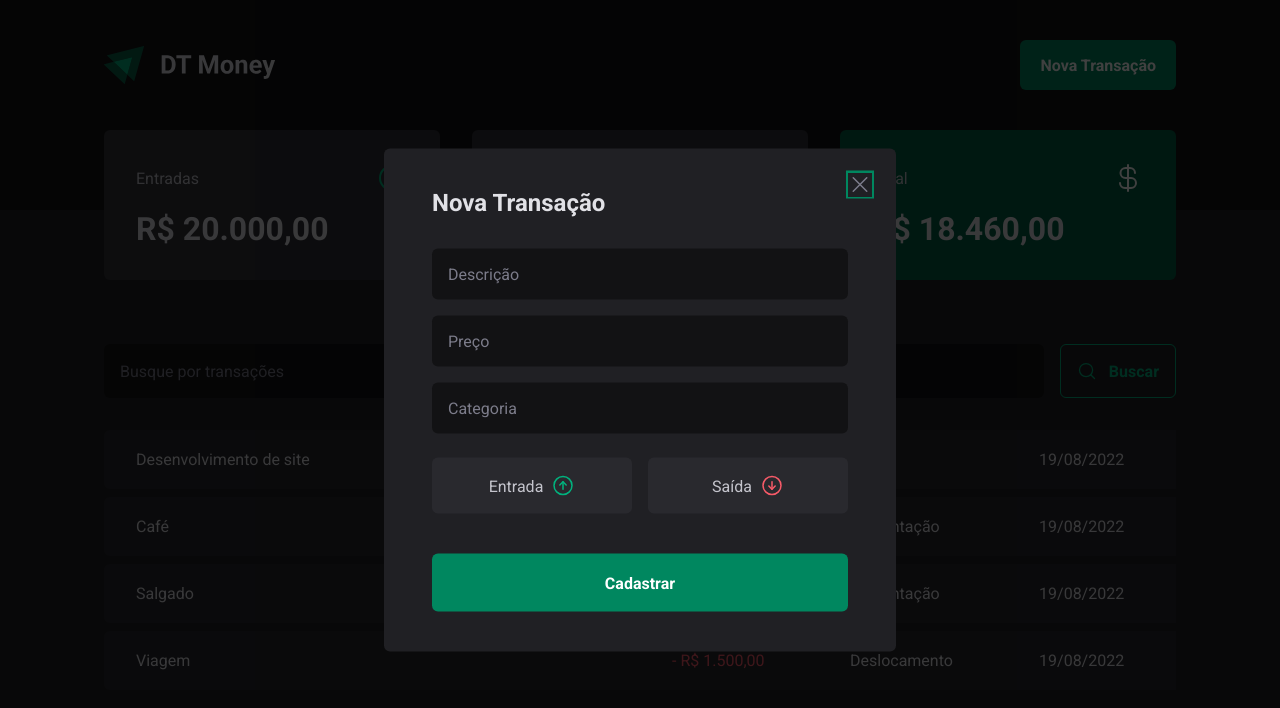
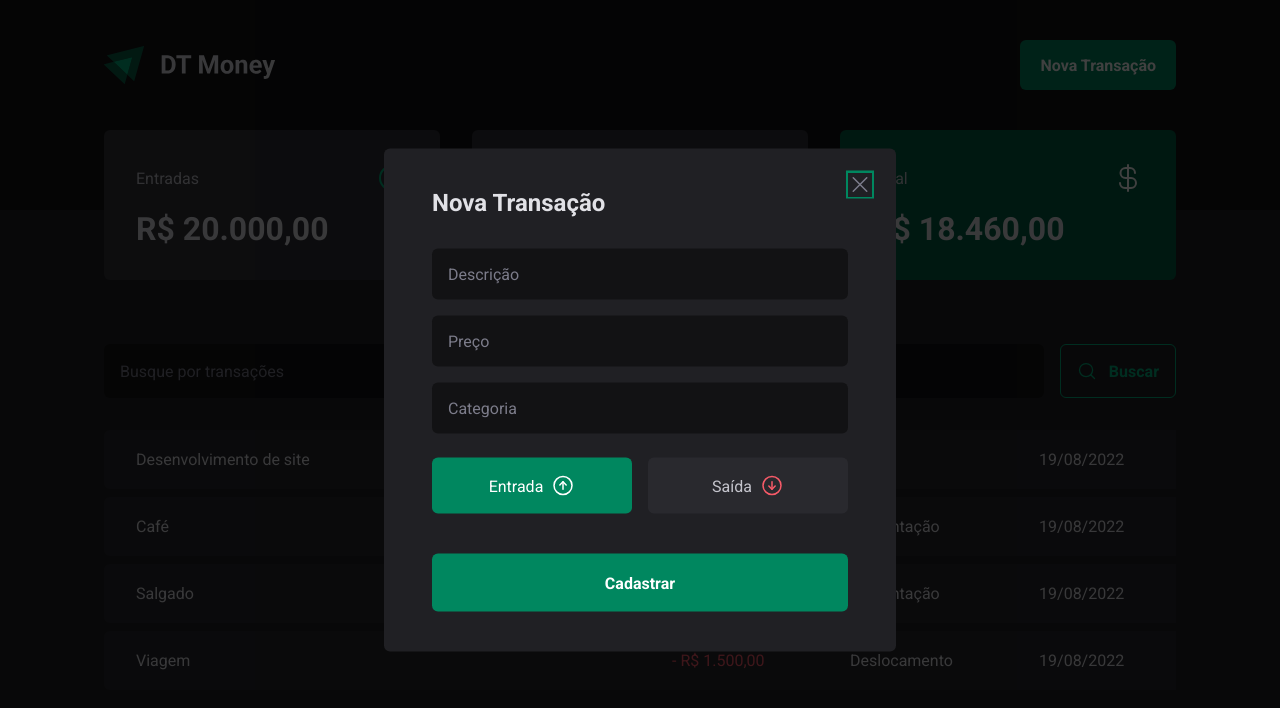
Before and after one commit to luis-b-o/dt-money, a React (Vite) app: page / in a window 1280 px wide. Both pictures are taken after a click on the button "Nova Transação". Shown: the top 708 px of the page. Built offline with nearby package versions, Linux system fonts and the light colour scheme; data requests are answered from the project's data file.

Commit message:
feat: using states and values controller in form data

```diff
--- a/src/components/NewTransactionModal/index.tsx
+++ b/src/components/NewTransactionModal/index.tsx
@@ -8,31 +8,31 @@ import {
 import { zodResolver } from "@hookform/resolvers/zod";
 import * as Dialog from "@radix-ui/react-dialog";
 import { ArrowCircleDown, ArrowCircleUp, X } from "phosphor-react";
-import { useForm } from "react-hook-form";
+import { Controller, useForm } from "react-hook-form";
 import * as z from "zod";
 
 const newTransactionFormSchema = z.object({
   description: z.string(),
   price: z.number(),
   category: z.string(),
-  // type: z.enum(["income", "outcome"]),
+  type: z.enum(["income", "outcome"]),
 });
 
 type NewTransactionFormInputs = z.infer<typeof newTransactionFormSchema>;
 
 export function NewTransactionModal() {
   const {
+    control,
     register,
     handleSubmit,
     formState: { isSubmitting },
   } = useForm<NewTransactionFormInputs>({
     resolver: zodResolver(newTransactionFormSchema),
+    defaultValues: { type: "income" },
   });
 
   async function handleNewTransaction(data: NewTransactionFormInputs) {
     await new Promise((resolve) => setTimeout(resolve, 2000));
-
-    console.log(data);
   }
 
   return (
@@ -65,7 +65,15 @@ export function NewTransactionModal() {
             {...register("category")}
           />
 
-          <TransactionType>
+          <Controller
+            control={control}
+            name="type"
+            render={({ field }) => {
+              return (
+                <TransactionType
+                  onValueChange={field.onChange}
+                  value={field.value}
+                >
                   <TransactionTypeButton variant="income" value="income">
                     Entrada <ArrowCircleUp size={24} />
                   </TransactionTypeButton>
@@ -73,6 +81,9 @@ export function NewTransactionModal() {
                     Saída <ArrowCircleDown size={24} />
                   </TransactionTypeButton>
                 </TransactionType>
+              );
+            }}
+          />
 
           <button type="submit" disabled={isSubmitting}>
             Cadastrar
```
Lines whose indentation alone changed are shown as unchanged.
